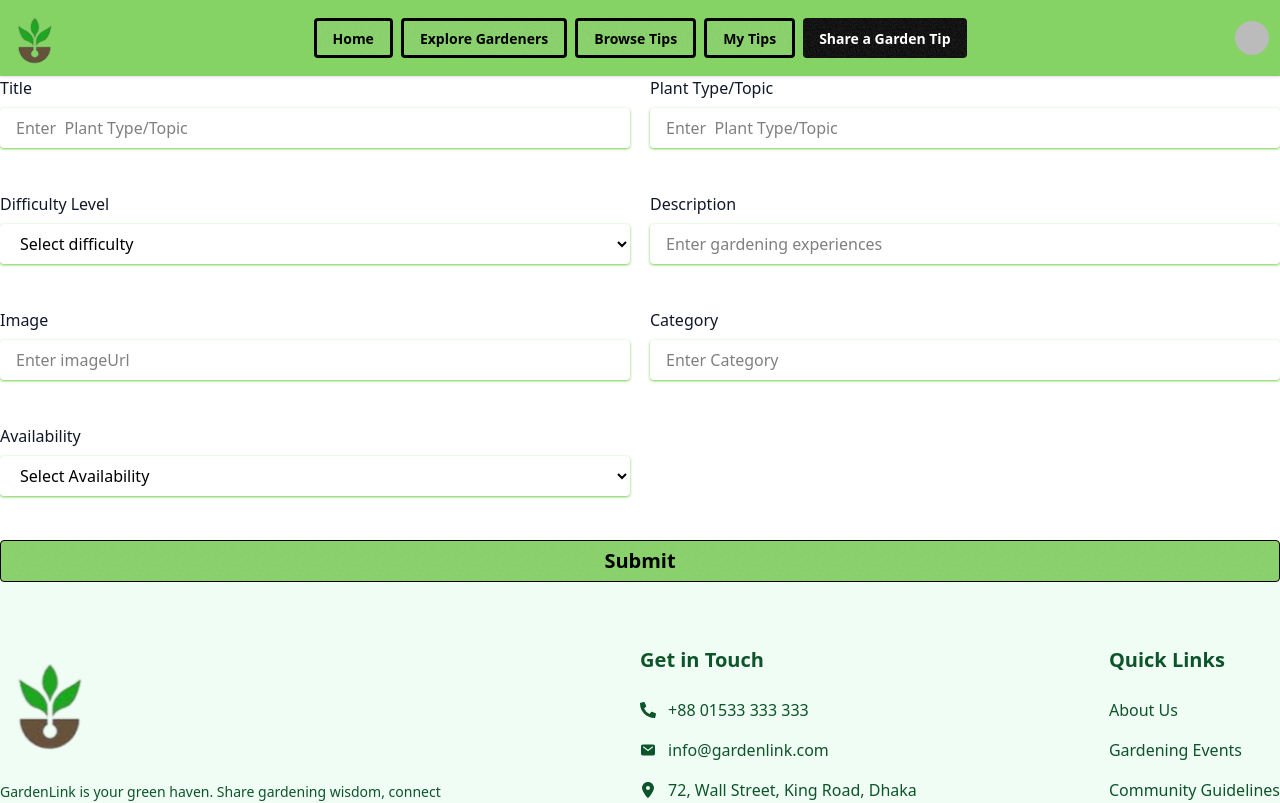
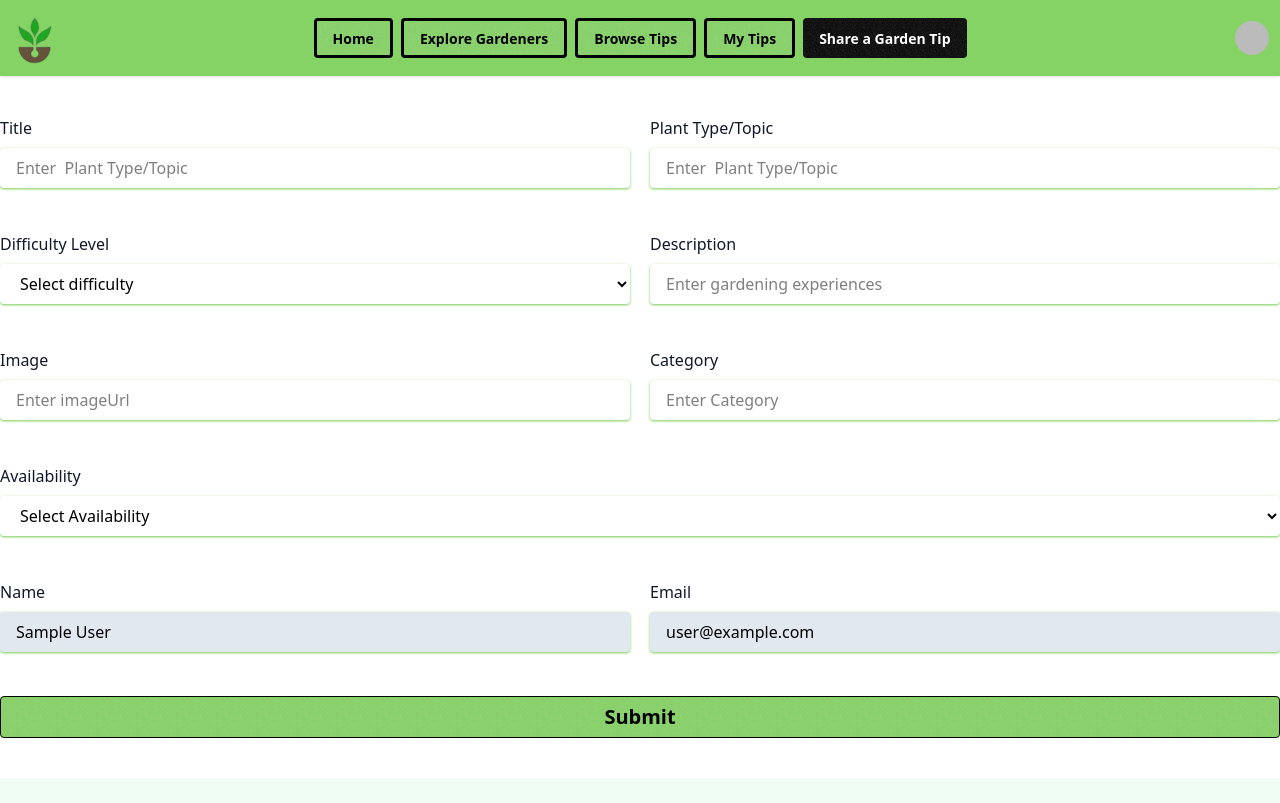
Before and after one commit to plabon2024/GardenLink, a React (Vite) app: page /tip in a window 1280 px wide. Shown: the top 803 px of the page. Built offline with nearby package versions, Linux system fonts and the light colour scheme; no server answers; sample sign-in values are in the browser's storage.

Commit message:
make name and email input readonly

```diff
--- a/src/pages/Tipinput.jsx
+++ b/src/pages/Tipinput.jsx
@@ -8,8 +8,6 @@ const Tipinput = () => {
     e.preventDefault();
     const form = e.target;
     const formData = new FormData(form);
-     formData.append("displayName", user.displayName);
-  formData.append("email", user.email);
 
     const gardener = Object.fromEntries(formData.entries());
     fetch("http://localhost:3000/tip", {
@@ -26,7 +24,10 @@ const Tipinput = () => {
   };
   return (
     <div>
-      <form onSubmit={handleAddGardener} className="text-left">
+      <form
+        onSubmit={handleAddGardener}
+        className="text-left overflow-x-auto container mx-auto my-10"
+      >
         <div className="grid grid-cols-1 md:grid-cols-2 gap-5">
           <div className="mb-6">
             <label
@@ -127,7 +128,7 @@ const Tipinput = () => {
             />
           </div>
 
-          <div className="mb-6">
+          <div className="mb-6 col-span-2">
             <label
               htmlFor="Availability"
               className="block mb-2 font-medium text-gray-900"
@@ -145,6 +146,40 @@ const Tipinput = () => {
             </select>
           </div>
 
+          <div className="mb-6">
+            <label
+              htmlFor="displayName"
+              className="block mb-2 font-medium text-gray-900"
+            >
+              Name
+            </label>
+            <input
+              id="displayName"
+              type="text"
+              name="displayName"
+              placeholder="Enter displayName"
+              value={user.displayName}
+              readOnly
+              className="w-full cursor-not-allowed bg-slate-200 shadow-primary shadow focus:outline-primary rounded px-4 py-2"
+            />
+          </div>
+          <div className="mb-6 ">
+            <label
+              htmlFor="email"
+              className="block mb-2 font-medium text-gray-900"
+            >
+              Email
+            </label>
+            <input
+              id="email"
+              type="text"
+              name="email"
+              placeholder="Enter email"
+              value={user.email}
+              readOnly
+              className="w-full cursor-not-allowed bg-slate-200 shadow-primary shadow focus:outline-primary rounded px-4 py-2"
+            />
+          </div>
           <button
             type="submit"
             className="text-xl btn btn-primary md:col-span-2 text-black border rounded p-5"
--- a/src/pages/UpdateMytip.jsx
+++ b/src/pages/UpdateMytip.jsx
@@ -1,9 +1,29 @@
-import React from "react";
-import { useLoaderData } from "react-router";
+import React, { useContext, useEffect } from "react";
+import { useLoaderData, useLocation, useNavigate } from "react-router";
+import { AuthContext } from "../context/AuthProvider";
 
 const UpdateMytip = () => {
-  const {_id, title, category, image, description, difficulty, type,Availability } =
-    useLoaderData();
+  const {
+    _id,
+    title,
+    category,
+    image,
+    description,
+    difficulty,
+    type,
+    email: email,
+    Availability: availability,
+  } = useLoaderData();
+
+  const { user } = useContext(AuthContext);
+  const location = useLocation();
+  let navigate = useNavigate();
+
+  useEffect(() => {
+    if (availability === "Private" && user.email !== email) {
+      navigate(location.state?.from || "/");
+    }
+  }, [user, email, navigate, location]);
 
   const handleUpdatetip = (e) => {
     e.preventDefault();
@@ -26,11 +46,17 @@ const UpdateMytip = () => {
       });
   };
   return (
-    <div>
-      <form onSubmit={handleUpdatetip} className="text-left">
+    <div className="">
+      <form
+        onSubmit={handleUpdatetip}
+        className="text-left container mx-auto py-20 overflow-x-auto"
+      >
         <div className="grid grid-cols-1 md:grid-cols-2 gap-5">
           <div className="mb-6">
-            <label htmlFor="title" className="block mb-2 font-medium text-gray-900">
+            <label
+              htmlFor="title"
+              className="block mb-2 font-medium text-gray-900"
+            >
               Title
             </label>
             <input
@@ -44,7 +70,10 @@ const UpdateMytip = () => {
           </div>
 
           <div className="mb-6">
-            <label htmlFor="type" className="block mb-2 font-medium text-gray-900">
+            <label
+              htmlFor="type"
+              className="block mb-2 font-medium text-gray-900"
+            >
               Plant Type/Topic
             </label>
             <input
@@ -58,7 +87,10 @@ const UpdateMytip = () => {
           </div>
 
           <div className="mb-6">
-            <label htmlFor="difficulty" className="block mb-2 font-medium text-gray-900">
+            <label
+              htmlFor="difficulty"
+              className="block mb-2 font-medium text-gray-900"
+            >
               Difficulty Level
             </label>
             <select
@@ -75,7 +107,10 @@ const UpdateMytip = () => {
           </div>
 
           <div className="mb-6">
-            <label htmlFor="description" className="block mb-2 font-medium text-gray-900">
+            <label
+              htmlFor="description"
+              className="block mb-2 font-medium text-gray-900"
+            >
               Description
             </label>
             <input
@@ -89,7 +124,10 @@ const UpdateMytip = () => {
           </div>
 
           <div className="mb-6">
-            <label htmlFor="image" className="block mb-2 font-medium text-gray-900">
+            <label
+              htmlFor="image"
+              className="block mb-2 font-medium text-gray-900"
+            >
               Image URL
             </label>
             <input
@@ -103,7 +141,10 @@ const UpdateMytip = () => {
           </div>
 
           <div className="mb-6">
-            <label htmlFor="category" className="block mb-2 font-medium text-gray-900">
+            <label
+              htmlFor="category"
+              className="block mb-2 font-medium text-gray-900"
+            >
               Category
             </label>
             <input
@@ -116,14 +157,17 @@ const UpdateMytip = () => {
             />
           </div>
 
-          <div className="mb-6">
-            <label htmlFor="Availability" className="block mb-2 font-medium text-gray-900">
+          <div className="mb-6 col-span-2">
+            <label
+              htmlFor="Availability"
+              className="block mb-2 font-medium text-gray-900"
+            >
               Availability
             </label>
             <select
               id="Availability"
               name="Availability"
-              defaultValue={Availability || ""}
+              defaultValue={availability || ""}
               className="w-full bg-white shadow-primary shadow focus:outline-primary rounded px-4 py-2"
             >
               <option value="">Select Availability</option>
@@ -131,7 +175,40 @@ const UpdateMytip = () => {
               <option value="Private">Private</option>
             </select>
           </div>
-
+          <div className="mb-6">
+            <label
+              htmlFor="displayName"
+              className="block mb-2 font-medium text-gray-900"
+            >
+              Name
+            </label>
+            <input
+              id="displayName"
+              type="text"
+              name="displayName"
+              placeholder="Enter displayName"
+              value={user.displayName}
+              readOnly
+              className="w-full cursor-not-allowed bg-slate-200 shadow-primary shadow focus:outline-primary rounded px-4 py-2"
+            />
+          </div>
+          <div className="mb-6 ">
+            <label
+              htmlFor="email"
+              className="block mb-2 font-medium text-gray-900"
+            >
+              Email
+            </label>
+            <input
+              id="email"
+              type="text"
+              name="email"
+              placeholder="Enter email"
+              value={user.email}
+              readOnly
+              className="w-full cursor-not-allowed bg-slate-200 shadow-primary shadow focus:outline-primary rounded px-4 py-2"
+            />
+          </div>
           <button
             type="submit"
             className="text-xl btn btn-primary md:col-span-2 text-black border rounded p-5"
```
